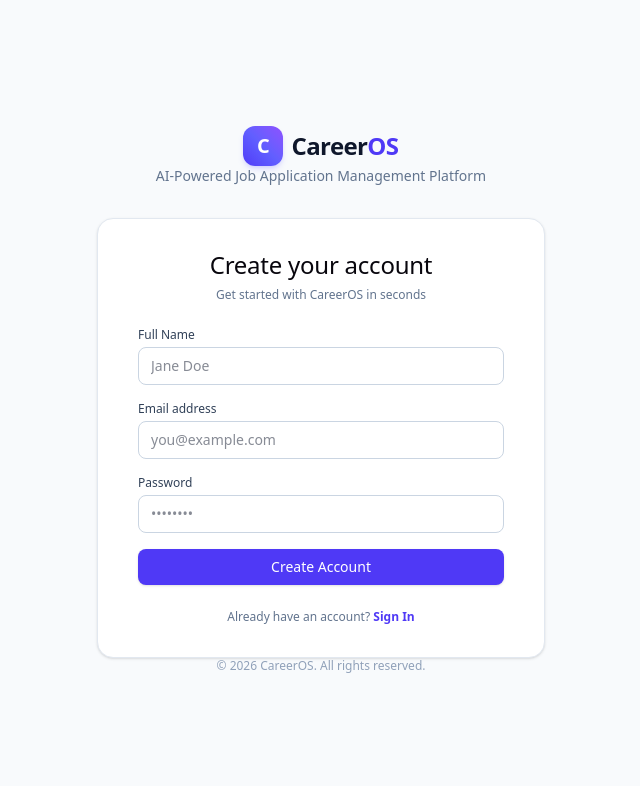
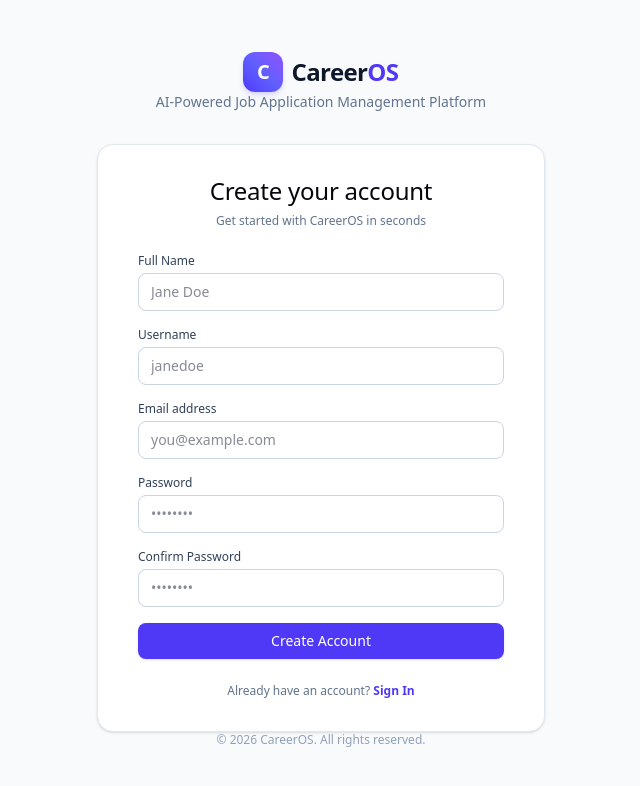
Before and after one commit to harsh23049/careeros, a React (Vite) app in the folder apps/frontend/: page /register in a window 1280 px wide. Shown: the top 786 px of the page, without its empty margins (319-959 px from the left). Built offline with nearby package versions, Linux system fonts and the light colour scheme; no server answers.

Commit message:
feat(frontend): build Register page with full validation and immediate session start

```diff
--- a/apps/frontend/src/pages/Register.jsx
+++ b/apps/frontend/src/pages/Register.jsx
@@ -1,9 +1,105 @@
-import { Link } from 'react-router-dom';
+import { useState } from 'react';
+import { Link, useNavigate } from 'react-router-dom';
+import { useAuth } from '../features/auth';
 import Button from '../components/ui/Button';
 
 export function Register() {
-  const handleSubmit = (e) => {
+  const { register } = useAuth();
+  const navigate = useNavigate();
+
+  const [formData, setFormData] = useState({
+    fullName: '',
+    username: '',
+    email: '',
+    password: '',
+    confirmPassword: '',
+  });
+
+  const [formErrors, setFormErrors] = useState({});
+  const [serverError, setServerError] = useState('');
+  const [successMessage, setSuccessMessage] = useState('');
+  const [isSubmitting, setIsSubmitting] = useState(false);
+
+  const validate = () => {
+    const errors = {};
+
+    if (!formData.fullName.trim()) {
+      errors.fullName = 'Full name is required.';
+    } else if (formData.fullName.trim().length < 3) {
+      errors.fullName = 'Full name must be at least 3 characters.';
+    }
+
+    if (!formData.username.trim()) {
+      errors.username = 'Username is required.';
+    } else if (formData.username.trim().length < 3) {
+      errors.username = 'Username must be at least 3 characters.';
+    } else if (!/^[a-zA-Z0-9_]+$/.test(formData.username.trim())) {
+      errors.username = 'Username can only contain letters, numbers, and underscores.';
+    }
+
+    if (!formData.email.trim()) {
+      errors.email = 'Email address is required.';
+    } else if (!/^[^\s@]+@[^\s@]+\.[^\s@]+$/.test(formData.email.trim())) {
+      errors.email = 'Please provide a valid email address.';
+    }
+
+    if (!formData.password) {
+      errors.password = 'Password is required.';
+    } else if (formData.password.length < 6) {
+      errors.password = 'Password must be at least 6 characters long.';
+    }
+
+    if (!formData.confirmPassword) {
+      errors.confirmPassword = 'Please confirm your password.';
+    } else if (formData.password !== formData.confirmPassword) {
+      errors.confirmPassword = 'Passwords do not match.';
+    }
+
+    setFormErrors(errors);
+    return Object.keys(errors).length === 0;
+  };
+
+  const handleChange = (e) => {
+    const { name, value } = e.target;
+    setFormData((prev) => ({ ...prev, [name]: value }));
+
+    if (formErrors[name]) {
+      setFormErrors((prev) => ({ ...prev, [name]: '' }));
+    }
+    if (serverError) {
+      setServerError('');
+    }
+  };
+
+  const handleSubmit = async (e) => {
     e.preventDefault();
+    if (!validate()) return;
+
+    setIsSubmitting(true);
+    setServerError('');
+    setSuccessMessage('');
+
+    try {
+      await register({
+        fullName: formData.fullName.trim(),
+        username: formData.username.trim().toLowerCase(),
+        email: formData.email.trim().toLowerCase(),
+        password: formData.password,
+      });
+
+      setSuccessMessage('Account created successfully! Redirecting to login...');
+      setTimeout(() => {
+        navigate('/login', { replace: true });
+      }, 1500);
+    } catch (err) {
+      const message =
+        err?.response?.data?.message ||
+        err?.message ||
+        'Registration failed. Please check the details and try again.';
+      setServerError(message);
+    } finally {
+      setIsSubmitting(false);
+    }
   };
 
   return (
@@ -13,51 +109,190 @@ export function Register() {
         <p className="mt-1 text-xs text-slate-500">Get started with CareerOS in seconds</p>
       </div>
 
-      <form onSubmit={handleSubmit} className="space-y-4">
+      {serverError && (
+        <div
+          role="alert"
+          className="p-3 text-xs rounded-lg bg-rose-50 dark:bg-rose-950/40 border border-rose-200 dark:border-rose-800 text-rose-700 dark:text-rose-300"
+        >
+          {serverError}
+        </div>
+      )}
+
+      {successMessage && (
+        <div
+          role="status"
+          className="p-3 text-xs rounded-lg bg-emerald-50 dark:bg-emerald-950/40 border border-emerald-200 dark:border-emerald-800 text-emerald-700 dark:text-emerald-300"
+        >
+          {successMessage}
+        </div>
+      )}
+
+      <form onSubmit={handleSubmit} className="space-y-4" noValidate>
         <div>
-          <label className="block text-xs font-medium text-slate-700 dark:text-slate-300 mb-1">
+          <label
+            htmlFor="register-fullname"
+            className="block text-xs font-medium text-slate-700 dark:text-slate-300 mb-1"
+          >
             Full Name
           </label>
           <input
+            id="register-fullname"
+            name="fullName"
             type="text"
+            autoComplete="name"
+            value={formData.fullName}
+            onChange={handleChange}
             placeholder="Jane Doe"
-            className="w-full px-3 py-2 text-sm border border-slate-300 dark:border-slate-700 rounded-lg bg-white dark:bg-slate-800 text-slate-900 dark:text-white focus:outline-none focus:ring-2 focus:ring-indigo-500"
+            disabled={isSubmitting}
+            className={`w-full px-3 py-2 text-sm border rounded-lg bg-white dark:bg-slate-800 text-slate-900 dark:text-white focus:outline-none focus:ring-2 ${
+              formErrors.fullName
+                ? 'border-rose-500 focus:ring-rose-400'
+                : 'border-slate-300 dark:border-slate-700 focus:ring-indigo-500'
+            }`}
             required
           />
+          {formErrors.fullName && (
+            <p className="mt-1 text-xs text-rose-600 dark:text-rose-400">{formErrors.fullName}</p>
+          )}
         </div>
 
         <div>
-          <label className="block text-xs font-medium text-slate-700 dark:text-slate-300 mb-1">
+          <label
+            htmlFor="register-username"
+            className="block text-xs font-medium text-slate-700 dark:text-slate-300 mb-1"
+          >
+            Username
+          </label>
+          <input
+            id="register-username"
+            name="username"
+            type="text"
+            autoComplete="username"
+            value={formData.username}
+            onChange={handleChange}
+            placeholder="janedoe"
+            disabled={isSubmitting}
+            className={`w-full px-3 py-2 text-sm border rounded-lg bg-white dark:bg-slate-800 text-slate-900 dark:text-white focus:outline-none focus:ring-2 ${
+              formErrors.username
+                ? 'border-rose-500 focus:ring-rose-400'
+                : 'border-slate-300 dark:border-slate-700 focus:ring-indigo-500'
+            }`}
+            required
+          />
+          {formErrors.username && (
+            <p className="mt-1 text-xs text-rose-600 dark:text-rose-400">{formErrors.username}</p>
+          )}
+        </div>
+
+        <div>
+          <label
+            htmlFor="register-email"
+            className="block text-xs font-medium text-slate-700 dark:text-slate-300 mb-1"
+          >
             Email address
           </label>
           <input
+            id="register-email"
+            name="email"
             type="email"
+            autoComplete="email"
+            value={formData.email}
+            onChange={handleChange}
             placeholder="you@example.com"
-            className="w-full px-3 py-2 text-sm border border-slate-300 dark:border-slate-700 rounded-lg bg-white dark:bg-slate-800 text-slate-900 dark:text-white focus:outline-none focus:ring-2 focus:ring-indigo-500"
+            disabled={isSubmitting}
+            className={`w-full px-3 py-2 text-sm border rounded-lg bg-white dark:bg-slate-800 text-slate-900 dark:text-white focus:outline-none focus:ring-2 ${
+              formErrors.email
+                ? 'border-rose-500 focus:ring-rose-400'
+                : 'border-slate-300 dark:border-slate-700 focus:ring-indigo-500'
+            }`}
             required
           />
+          {formErrors.email && (
+            <p className="mt-1 text-xs text-rose-600 dark:text-rose-400">{formErrors.email}</p>
+          )}
         </div>
 
         <div>
-          <label className="block text-xs font-medium text-slate-700 dark:text-slate-300 mb-1">
+          <label
+            htmlFor="register-password"
+            className="block text-xs font-medium text-slate-700 dark:text-slate-300 mb-1"
+          >
             Password
           </label>
           <input
+            id="register-password"
+            name="password"
             type="password"
+            autoComplete="new-password"
+            value={formData.password}
+            onChange={handleChange}
             placeholder="••••••••"
-            className="w-full px-3 py-2 text-sm border border-slate-300 dark:border-slate-700 rounded-lg bg-white dark:bg-slate-800 text-slate-900 dark:text-white focus:outline-none focus:ring-2 focus:ring-indigo-500"
+            disabled={isSubmitting}
+            className={`w-full px-3 py-2 text-sm border rounded-lg bg-white dark:bg-slate-800 text-slate-900 dark:text-white focus:outline-none focus:ring-2 ${
+              formErrors.password
+                ? 'border-rose-500 focus:ring-rose-400'
+                : 'border-slate-300 dark:border-slate-700 focus:ring-indigo-500'
+            }`}
             required
           />
+          {formErrors.password && (
+            <p className="mt-1 text-xs text-rose-600 dark:text-rose-400">{formErrors.password}</p>
+          )}
         </div>
 
-        <Button type="submit" variant="primary" className="w-full">
-          Create Account
+        <div>
+          <label
+            htmlFor="register-confirm-password"
+            className="block text-xs font-medium text-slate-700 dark:text-slate-300 mb-1"
+          >
+            Confirm Password
+          </label>
+          <input
+            id="register-confirm-password"
+            name="confirmPassword"
+            type="password"
+            autoComplete="new-password"
+            value={formData.confirmPassword}
+            onChange={handleChange}
+            placeholder="••••••••"
+            disabled={isSubmitting}
+            className={`w-full px-3 py-2 text-sm border rounded-lg bg-white dark:bg-slate-800 text-slate-900 dark:text-white focus:outline-none focus:ring-2 ${
+              formErrors.confirmPassword
+                ? 'border-rose-500 focus:ring-rose-400'
+                : 'border-slate-300 dark:border-slate-700 focus:ring-indigo-500'
+            }`}
+            required
+          />
+          {formErrors.confirmPassword && (
+            <p className="mt-1 text-xs text-rose-600 dark:text-rose-400">
+              {formErrors.confirmPassword}
+            </p>
+          )}
+        </div>
+
+        <Button
+          type="submit"
+          variant="primary"
+          className="w-full flex items-center justify-center gap-2"
+          disabled={isSubmitting}
+        >
+          {isSubmitting ? (
+            <>
+              <svg className="animate-spin -ml-1 mr-2 h-4 w-4 text-white" fill="none" viewBox="0 0 24 24">
+                <circle className="opacity-25" cx="12" cy="12" r="10" stroke="currentColor" strokeWidth="4"></circle>
+                <path className="opacity-75" fill="currentColor" d="M4 12a8 8 0 018-8V0C5.373 0 0 5.373 0 12h4zm2 5.291A7.962 7.962 0 014 12H0c0 3.042 1.135 5.824 3 7.938l3-2.647z"></path>
+              </svg>
+              Creating Account...
+            </>
+          ) : (
+            'Create Account'
+          )}
         </Button>
       </form>
 
       <div className="text-center text-xs text-slate-500">
         Already have an account?{' '}
-        <Link to="/login" className="font-semibold text-indigo-600 hover:text-indigo-700">
+        <Link to="/login" className="font-semibold text-indigo-600 hover:text-indigo-700 dark:text-indigo-400">
           Sign In
         </Link>
       </div>
```
